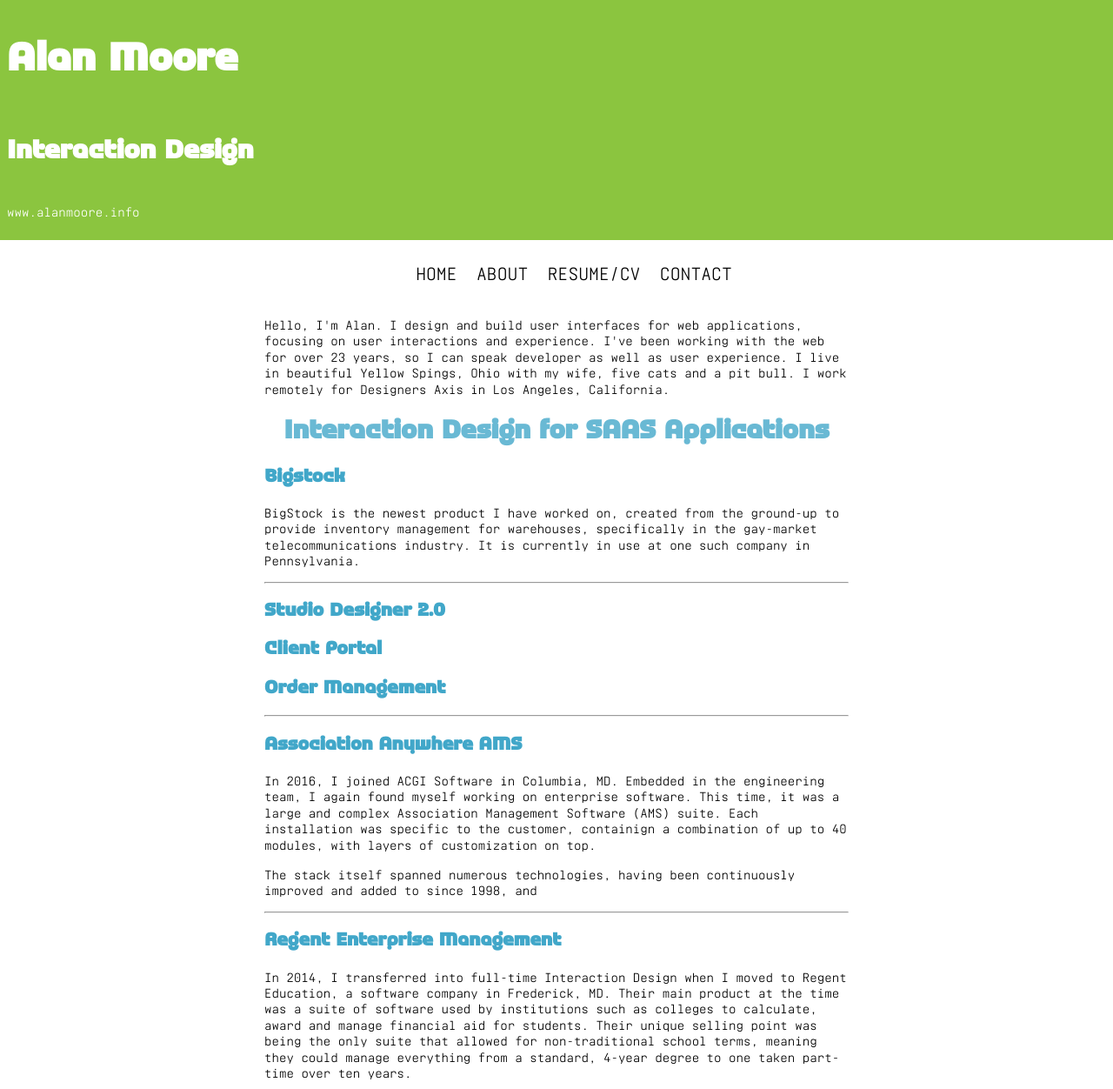
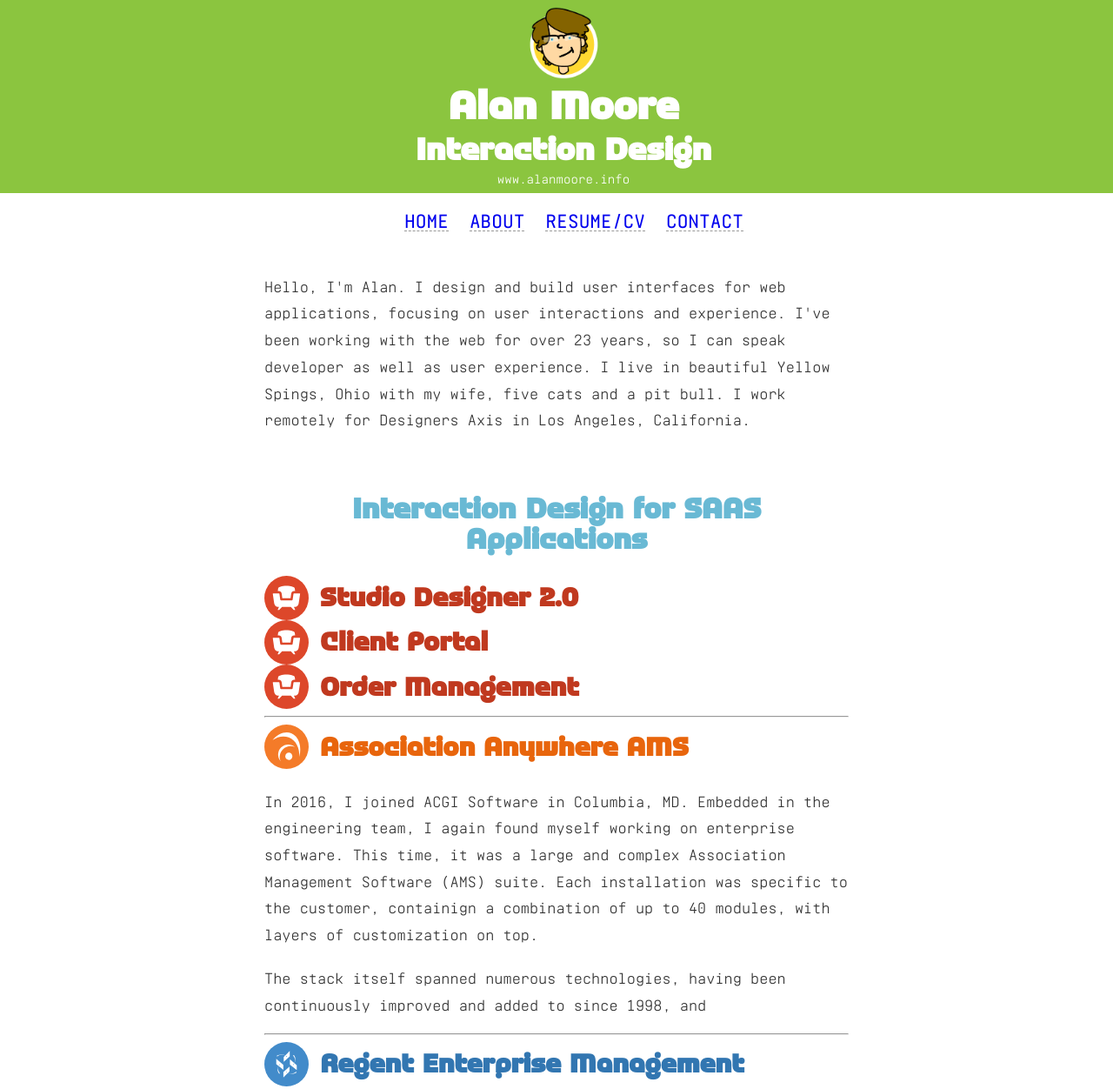
Before and after one commit to alanmoore/alanmoore.github.io, an Eleventy site: page index.html in a window 1280 px wide. Shown: the top 1252 px of the page at 87% size. Built offline with nearby package versions, Linux system fonts and the light colour scheme; Eleventy itself is replaced by a stand-in of ours; files that its build step writes are made by us from their sources; files whose address does not match are found by name.

Commit message:
New header styles

```diff
--- a/_includes/_navigation.html
+++ b/_includes/_navigation.html
@@ -1,6 +1,6 @@
 <ul class="main-navigation__items">
-    <li class="main-navigation__item">Home</li>
-    <li class="main-navigation__item">About</li>
-    <li class="main-navigation__item">Resume/CV</li>
-    <li class="main-navigation__item">Contact</li>
+    <li class="main-navigation__item"><a href="/">Home</a></li>
+    <li class="main-navigation__item"><a href="/">About</a></li>
+    <li class="main-navigation__item"><a href="/">Resume/CV</a></li>
+    <li class="main-navigation__item"><a href="/">Contact</a></li>
 </ul>
--- a/index.html
+++ b/index.html
@@ -13,28 +13,43 @@ title: Home Page
 <main>
     <h1 class="page-header">Interaction Design for SAAS Applications</h1>
 
-    <h2 class="section-header">Bigstock</h2>
-    <p>BigStock is the newest product I have worked on, created from the ground-up to provide inventory management for
-        warehouses, specifically in the gay-market telecommunications industry. It is currently in use at one such company
-        in Pennsylvania. </p>
-    <hr />
+<!--    <h2 class="section-header">Bigstock</h2>-->
+<!--    <p>BigStock is the newest product I have worked on, created from the ground-up to provide inventory management for-->
+<!--        warehouses, specifically in the gray-market telecommunications industry. It is currently in use at one such-->
+<!--        company in Pennsylvania. </p>-->
+<!--    <hr />-->
 
-    <h2 class="section-header">Studio Designer 2.0</h2>
 
-    <h2 class="section-header">Client Portal</h2>
+    <div class="header-with-logo header-with-logo--sd">
+        <img src="/images/logos/sd-logo.svg" alt="Studio Designer logo" class="company-logo  company-logo--sd">
+        <h2 class="section-header">Studio Designer 2.0</h2>
+    </div>
 
-    <h2 class="section-header">Order Management</h2>
+    <div class="header-with-logo header-with-logo--sd">
+        <img src="/images/logos/sd-logo.svg" alt="Studio Designer logo" class="company-logo  company-logo--sd">
+        <h2 class="section-header">Client Portal</h2>
+    </div>
+    <div class="header-with-logo header-with-logo--sd">
+        <img src="/images/logos/sd-logo.svg" alt="Studio Designer logo" class="company-logo  company-logo--sd">
+        <h2 class="section-header">Order Management</h2>
+    </div>
 
     <hr />
+    <div class="header-with-logo header-with-logo--acgi">
+        <img src="/images/logos/acgi-logo.svg" alt="ACGI logo" class="company-logo  company-logo--acgi">
+        <h2 class="section-header">Association Anywhere AMS</h2>
+    </div>
 
-    <h2 class="section-header">Association Anywhere AMS</h2>
     <p>In 2016, I joined ACGI Software in Columbia, MD. Embedded in the engineering team, I again found myself working on
         enterprise software. This time, it was a large and complex Association Management Software (AMS) suite. Each
         installation was specific to the customer, containign a combination of up to 40 modules, with layers of customization
         on top.</p>
     <p>The stack itself spanned numerous technologies, having been continuously improved and added to since 1998, and </p>
     <hr />
-    <h2 class="section-header">Regent Enterprise Management</h2>
+    <div class="header-with-logo header-with-logo--regent">
+        <img src="/images/logos/regent-logo.svg" alt="Regent Education logo" class="company-logo  company-logo--regent">
+        <h2 class="section-header">Regent Enterprise Management</h2>
+    </div>
     <p>In 2014, I transferred into full-time Interaction Design when I moved to Regent Education, a software company in
         Frederick, MD. Their main product at the time was a suite of software used by institutions such as colleges to
         calculate, award and manage financial aid for students. Their unique selling point was being the only suite that
--- a/scss/am.scss
+++ b/scss/am.scss
@@ -11,27 +11,23 @@
   font-family: Realtime;
   src: url('fonts/realtime/webfonts/realtime.woff2') format('woff2'),
   url('fonts/realtime/webfonts/realtime.woff') format('woff');
-  font-weight: normal;
-  font-style: normal;
+  font-weight: 400;
 }
 
-//@font-face {
-//  font-family: Lato;
-//  src: url('font-lato/lato-italic-webfont.woff2') format('woff2'),
-//  url('font-lato/lato-italic-webfont.woff') format('woff');
-//  font-style: italic;
-//}
-//
-//@font-face {
-//  font-family: Lato;
-//  src: url('font-lato/lato-bolditalic-webfont.woff2') format('woff2'),
-//  url('font-lato/lato-bolditalic-webfont.woff') format('woff');
-//  font-weight: 700;
-//  font-style: italic;
-//}
+@font-face {
+  font-family: Realtime-Semibold;
+  src: url('fonts/realtime-semibold/webfonts/realtime-semibold.woff2') format('woff2'),
+  url('fonts/realtime-semibold/webfonts/realtime-semibold.woff') format('woff');
+  font-weight: 400;
+}
 
 
+$default-color: #333;
+$green: #8BC53F;
+$blue: #69B9D4;
+
 body {
+  color: $default-color;
   font-family: Realtime;
   font-size: 16px;
 }
@@ -42,16 +38,37 @@ h3 {
   font-family: Popgod;
 }
 
-a[href="#main-content"] {
-  display: none;
+
+p {
+  font-size: 1.2rem;
+  line-height: 1.6;
+}
+
+a {
+  text-decoration: none;
+  border-bottom: 0.08em dashed #999;
+  transition: border-bottom;
+  &[href="#main-content"] {
+    display: none;
+  }
+  &:hover {
+    border-bottom-color: $default-color;
+    border-bottom-style: dotted;
+  }
+
 }
 
 .masthead {
-  background-color: #8BC53F;
+  background-color: $green;
+  background-image: url(/images/alanhead.png);
+  background-position: center 0.5rem;
+  background-repeat: no-repeat;
+  background-size: 5.1875rem 5.1875rem;
   color: #fff;
   display: flex;
   flex-direction: column;
   padding: 0.5rem;
+  padding-top: 6rem;
   width: 100%;
 }
 
@@ -59,22 +76,28 @@ a[href="#main-content"] {
 .masthead__title,
 .masthead__subtitle {
   font-family: Popgod;
+  text-align: center;
 }
 
 .masthead__title {
   font-size: 3rem;
+  margin: 0;
 }
 
 .masthead__subtitle {
-  font-size: 2rem;
+  font-size: 2.4rem;
+  margin: 0;
 }
 
 .masthead_url {
   font-family: Realtime;
   font-size: 1rem;
+  margin: 0;
+  text-align: center;
 }
 
 .main-navigation {
+  margin-bottom: 2rem;
   text-align: center;
   width: 100%;
 }
@@ -83,22 +106,30 @@ a[href="#main-content"] {
   display: inline-flex;
   justify-content: center;
   list-style-type: none;
+  margin: 0.5rem 0;
 }
+
 .main-navigation__item {
-  font-size: 1.4rem;
+  font-family: Realtime-Semibold;
+  font-size: 1.5rem;
   list-style-type: none;
   padding: 0.3em 0.5em;
   text-transform: uppercase;
 }
 
 .page-header {
-  color: #69B9D4;
+  color: $blue;
+  font-size: 2.2rem;
+  line-height: 1;
+  padding-top: 3rem;
   text-align: center;
 }
 
 .section-header {
-  color: darken(#69B9D4, 10%);
-  font-size: 1.4rem;
+  color: darken($blue, 10%);
+  font-size: 1.8rem;
+  line-height: 1;
+  text-align: center;
 }
 
 section,
@@ -106,3 +137,56 @@ main {
   max-width: 42rem;
   padding-left: calc(50% - 21rem);
 }
+
+.header-with-logo {
+  align-items: center;
+  display: flex;
+  width: 100%;
+  .section-header {
+    font-size: 2rem;
+    margin: 0;
+    text-align: left;
+    width: calc(100% - 5rem);
+  }
+}
+
+.header-with-logo--regent {
+  .section-header {
+    color: darken(#428BCA, 8%);
+  }
+}
+
+.header-with-logo--acgi {
+  .section-header {
+    color: darken(#f47b29, 8%);
+  }
+}
+
+
+.header-with-logo--sd {
+  .section-header {
+    color: darken(#DD472A, 8%);
+  }
+}
+
+
+.company-logo {
+  background-color: $default-color;
+  border-radius: 50%;
+  display: block;
+  height: 3.2rem;
+  margin-right: 0.8rem;
+  width: 3.2rem;
+}
+
+.company-logo--acgi {
+  background-color: #f47b29;
+}
+
+.company-logo--regent {
+  background-color: #428BCA;
+}
+
+.company-logo--sd {
+  background-color: #DD472A;
+}
```
Also changed, not shown: .eleventy.js, css/am.css, images/logos/sd-logo.svg (added), 2 other files.
